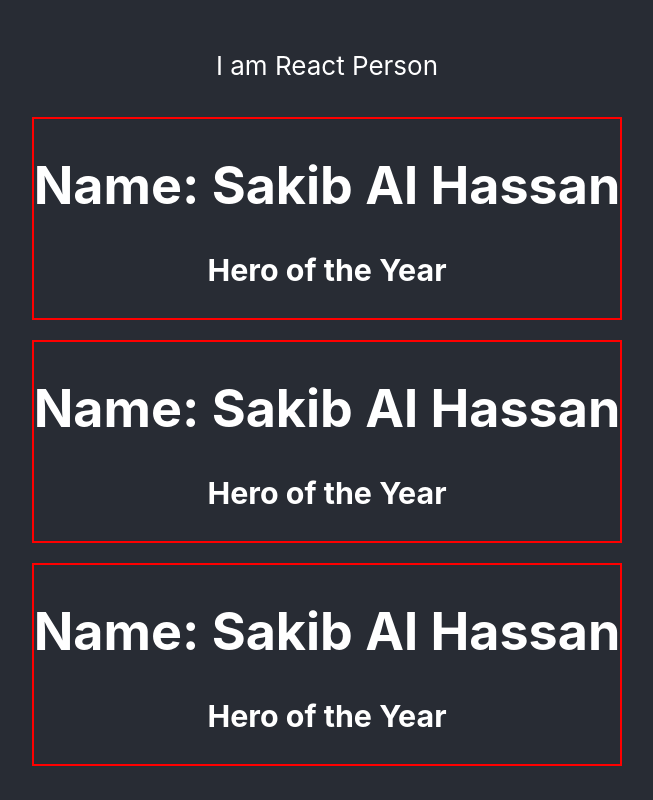
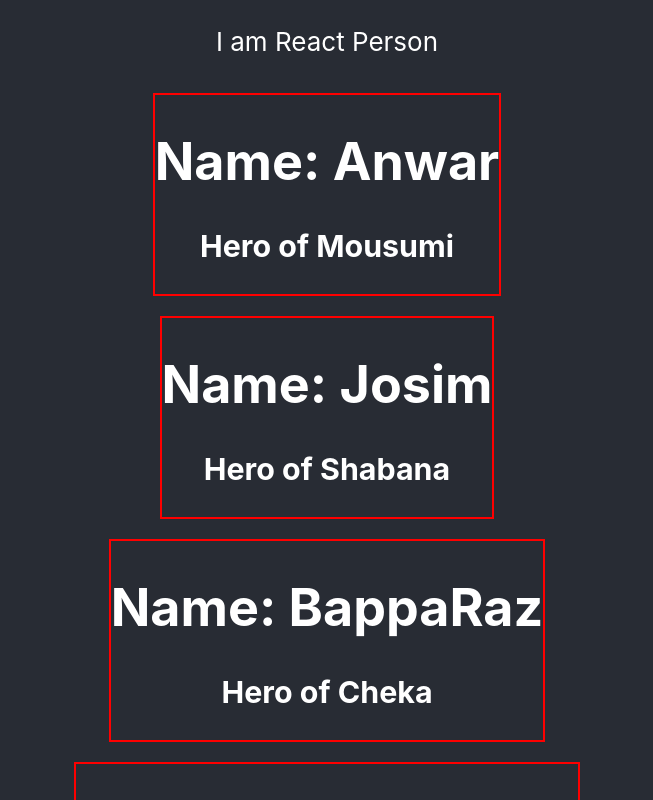
Before and after one commit to ariful4966/programmingHero-course-revesion, a React (Create React App) app: page / in a window 1280 px wide. Shown: the top 800 px of the page, without its empty margins (313-966 px from the left). Built offline with nearby package versions, Linux system fonts and the light colour scheme.

Commit message:
practice defferent data as a same component

```diff
--- a/src/App.js
+++ b/src/App.js
@@ -1,29 +1,31 @@
-import logo from './logo.svg';
+
 import './App.css';
 
 function App() {
-
+const nayoks = ['Anwar', 'Jafor', 'Alomgir', 'Salman']
   return (
     <div className="App">
       <header className="App-header">
 
         <p>I am React Person</p>
-        <Person />
-        <Person />
-        <Person />
+        <Person name={nayoks[0]} nayika="Mousumi" />
+        <Person name="Josim" nayika="Shabana" />
+        <Person name="BappaRaz" nayika="Cheka"/>
+        <Person name="Elias Kanson" nayika="Bobita"/>
       </header>
     </div>
   );
 }
-function Person() {
+function Person(props) {
   const personStyle =
   {
     border: '2px solid red', margin: '10px'
   }
+  console.log(props);
   return (
     <div style={personStyle}>
-      <h1>Name: Sakib Al Hassan</h1>
-      <h3>Hero of the Year</h3>
+      <h1>Name: {props.name}</h1>
+      <h3>Hero of {props.nayika}</h3>
     </div>
   )
 }
```
